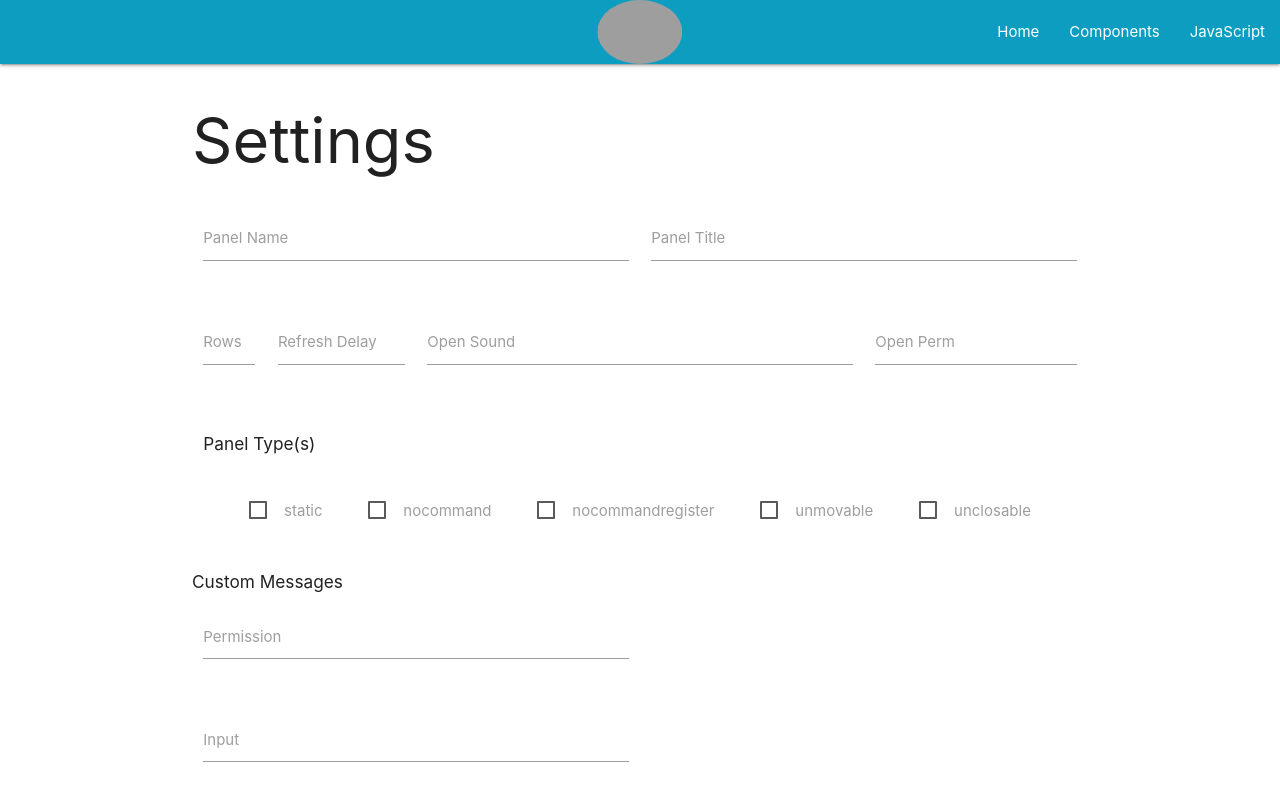
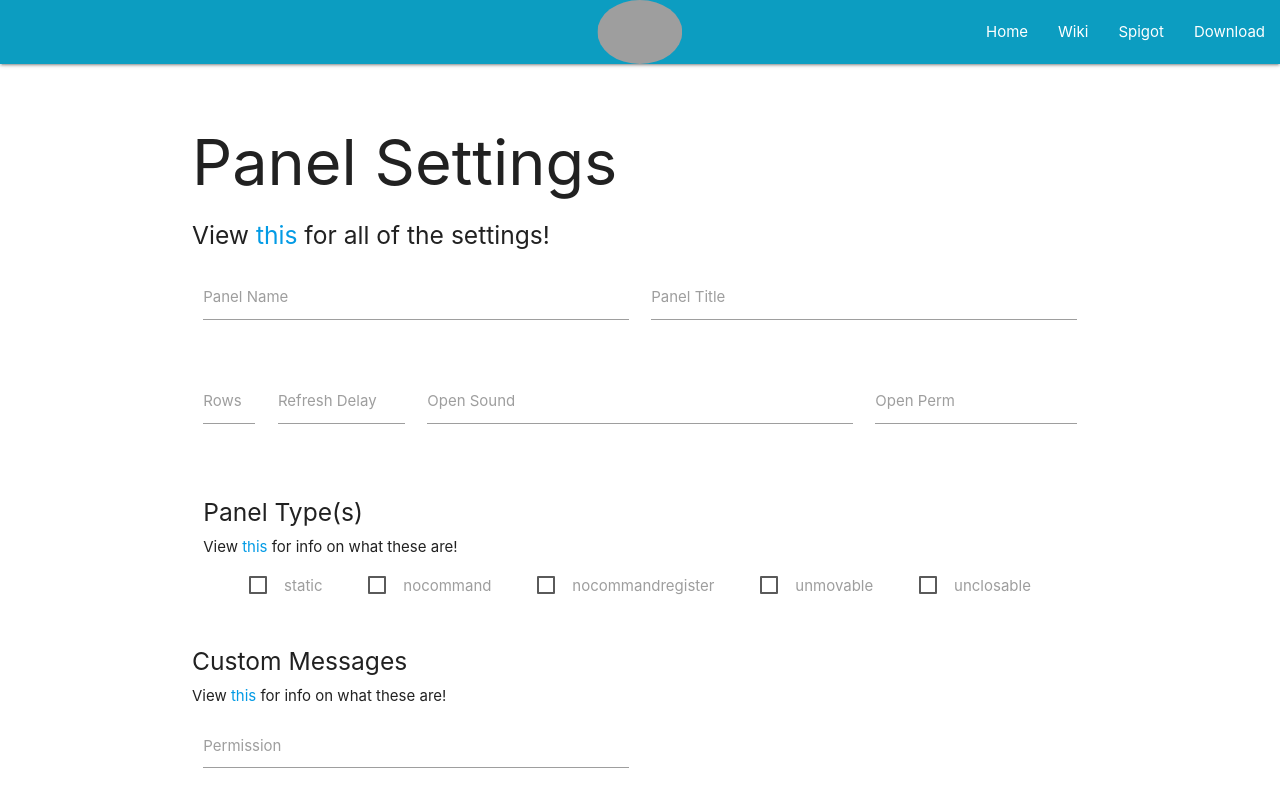
Before and after one commit to jman13378/CommandPanels-panelcreator, a plain HTML site: page index.html in a window 1280 px wide. Shown: the top 800 px of the page. Drawn offline with nearby package versions, Linux system fonts and the light colour scheme; grey boxes are pictures that could not be loaded.

Commit message:
Add navbar item stuff fixed the outside commands

```diff
--- a/index.html
+++ b/index.html
@@ -88,20 +88,22 @@ SaveAsFile(finaltext,`${name.value}.yml`,"text/plain;charset=utf-8")
   </script>
 
 
-  <nav style="background-color: #0C9DC1;">
+  <nav style="background-color: #0C9DC1; position: fixed; top: 0px;">
     <div class="nav-wrapper">
       <img class="responsive-img circle brand-logo center" style="height:100%;" src="https://commandpanels.com/data/assets/logo/cpBannerNoSubtitle.png">
             <ul id="nav-mobile" class="right hide-on-med-and-down">
         <li><a href="https://commandpanels.com/">Home</a></li>
-        <li><a href="badges.html">Components</a></li>
-        <li><a href="collapsible.html">JavaScript</a></li>
+        <li><a href="https://rockyhawk99.gitbook.io/rockyhawk-wiki/commandpanels/wiki">Wiki</a></li>
+        <li><a href="https://www.spigotmc.org/resources/command-panels-custom-guis.67788/">Spigot</a></li>
+        <li><a href="https://github.com/rockyhawk64/CommandPanels/releases/latest/download/CommandPanels.jar">Download</a></li>
       </ul>
     </div>
   </nav>
 
-  <form style="margin-left: 15%; margin-right: 15%">
+  <form style="margin-left: 15%; margin-right: 15%; margin-top: 10%;">
     <div id="settings">
-      <h1>Settings</h1>
+      <h1>Panel Settings</h1>
+      <h5>View <a href="https://rockyhawk99.gitbook.io/rockyhawk-wiki/commandpanels/wiki/panel-editing/panel-settings">this</a> for all of the settings!</h5>
       <div class="row">
         <div class="input-field col s6">
           <input id="panel-name" class="validate" type="text" /><label
@@ -145,7 +147,8 @@ SaveAsFile(finaltext,`${name.value}.yml`,"text/plain;charset=utf-8")
 
       <div class="row">
         <div class="input-field col s12">
-          <h6>Panel Type(s)</h6>
+          <h5>Panel Type(s)</h5>
+          View <a href="https://rockyhawk99.gitbook.io/rockyhawk-wiki/commandpanels/wiki/panel-editing/panel-settings#panel-type">this</a> for info on what these are!
           <br />
           <p style="display: flex; justify-content: space-evenly">
             <label>
@@ -171,7 +174,8 @@ SaveAsFile(finaltext,`${name.value}.yml`,"text/plain;charset=utf-8")
           </p>
         </div>
       </div>
-      <h6>Custom Messages</h6>
+      <h5>Custom Messages</h5>
+      View <a href="https://rockyhawk99.gitbook.io/rockyhawk-wiki/commandpanels/wiki/panel-editing/panel-settings#custom-messages">this</a> for info on what these are!
       <div class="row">
         <div class="input-field col s6">
           <textarea id="permission" class="materialize-textarea"></textarea
```
